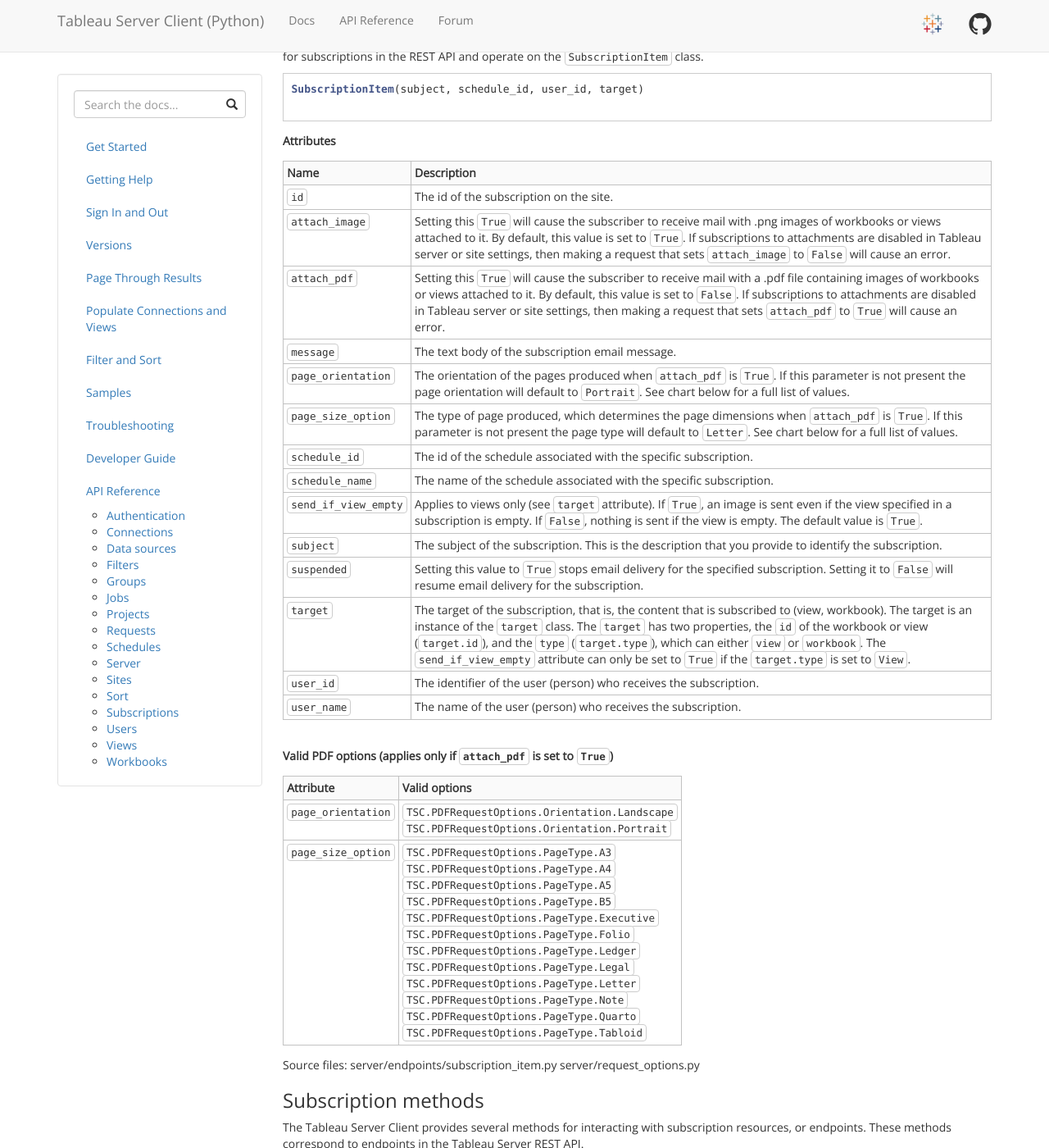
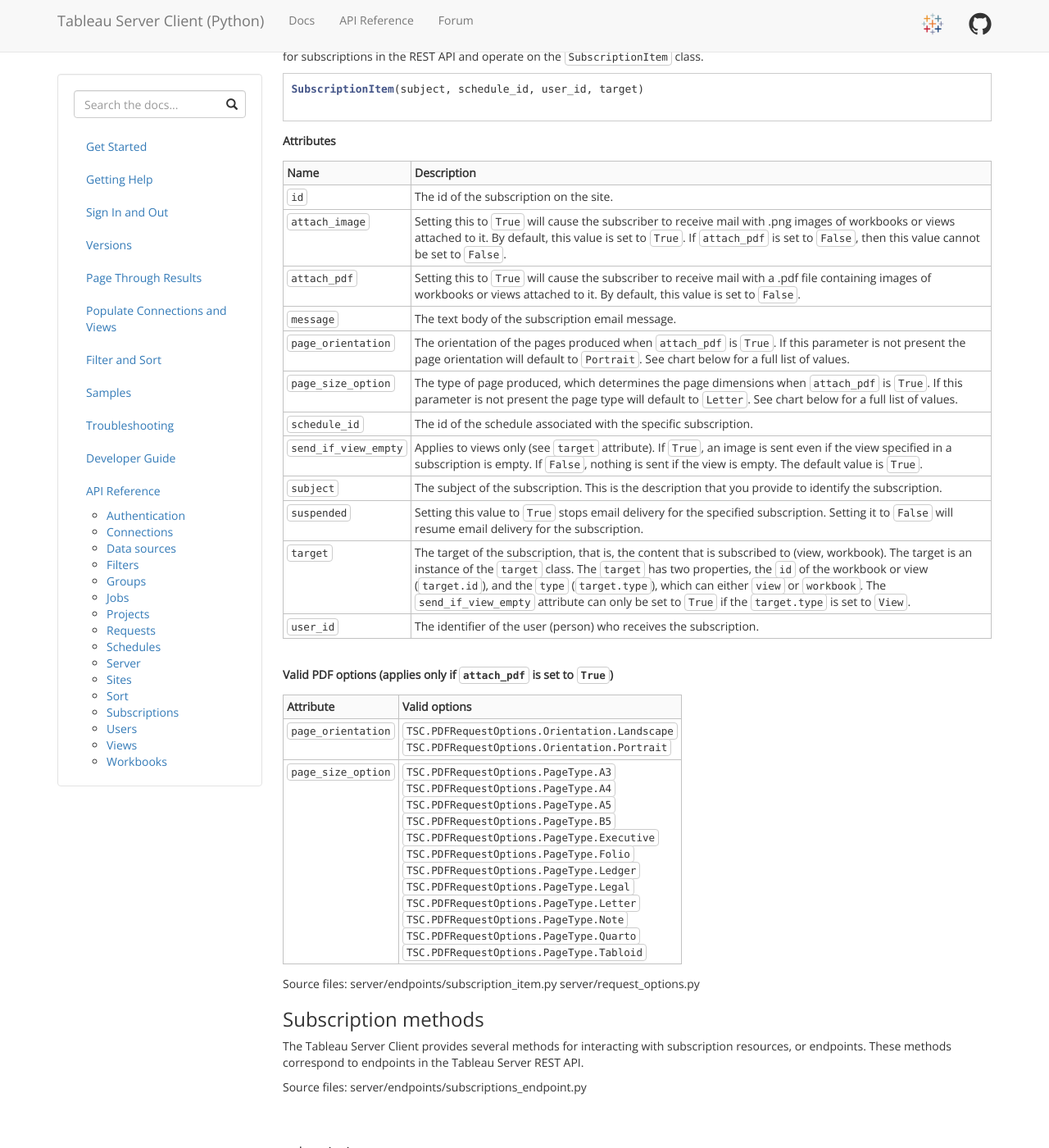
Before and after one commit to tableau/server-client-python, a Jekyll site: the page built from docs/api-ref.md, in a window 1280 px wide and 1400 px high, scrolled down 46802 px. Shown: the whole window at 82% size. Built offline with Jekyll 4.4.1, drawn with Linux system fonts in a browser that asks for light colours.

Commit message:
Addressing PR feedback

```diff
--- a/docs/api-ref.md
+++ b/docs/api-ref.md
@@ -2569,19 +2569,17 @@
 Name | Description
 :--- | :---
 `id` |   The id of the subscription on the site.
-`attach_image` | Setting this `True` will cause the subscriber to receive mail with .png images of workbooks or views attached to it. By default, this value is set to `True`. If subscriptions to attachments are disabled in Tableau server or site settings, then making a request that sets `attach_image` to `False` will cause an error.
-`attach_pdf` | Setting this `True` will cause the subscriber to receive mail with a .pdf file containing images of workbooks or views attached to it. By default, this value is set to `False`. If subscriptions to attachments are disabled in Tableau server or site settings, then making a request that sets `attach_pdf` to `True` will cause an error.
+`attach_image` | Setting this to `True` will cause the subscriber to receive mail with .png images of workbooks or views attached to it. By default, this value is set to `True`. If `attach_pdf` is set to `False`, then this value cannot be set to `False`.
+`attach_pdf` | Setting this to `True` will cause the subscriber to receive mail with a .pdf file containing images of workbooks or views attached to it. By default, this value is set to `False`.
 `message` | The text body of the subscription email message.
 `page_orientation` | The orientation of the pages produced when `attach_pdf` is `True`. If this parameter is not present the page orientation will default to `Portrait`. See chart below for a full list of values.
 `page_size_option` | The type of page produced, which determines the page dimensions when `attach_pdf` is `True`. If this parameter is not present the page type will default to `Letter`. See chart below for a full list of values.
 `schedule_id` | The id of the schedule associated with the specific subscription.
-`schedule_name` | The name of the schedule associated with the specific subscription.
 `send_if_view_empty` | Applies to views only (see `target` attribute). If `True`, an image is sent even if the view specified in a subscription is empty. If `False`, nothing is sent if the view is empty. The default value is `True`.
 `subject`|  The subject of the subscription. This is the description that you provide to identify the subscription.
 `suspended` | Setting this value to `True` stops email delivery for the specified subscription. Setting it to `False` will resume email delivery for the subscription.
 `target` | The target of the subscription, that is, the content that is subscribed to (view, workbook). The target is an instance of the `target` class. The `target` has two properties, the `id` of the workbook or view (`target.id`), and the `type` (`target.type`), which can either `view` or `workbook`. The `send_if_view_empty` attribute can only be set to `True` if the `target.type` is set to `View`.
 `user_id` | The identifier of the user (person) who receives the subscription.
-`user_name` | The name of the user (person) who receives the subscription.
 
 <br>
 **Valid PDF options (applies only if `attach_pdf` is set to `True`)**
```
